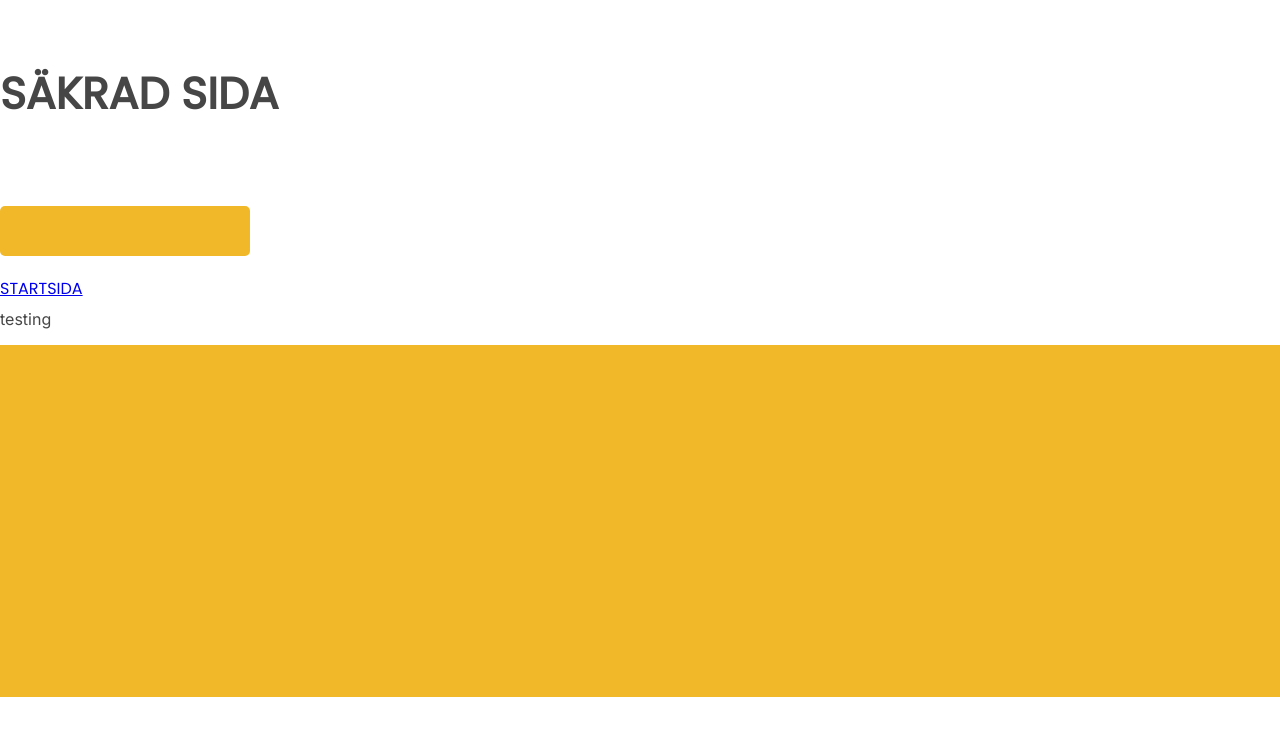
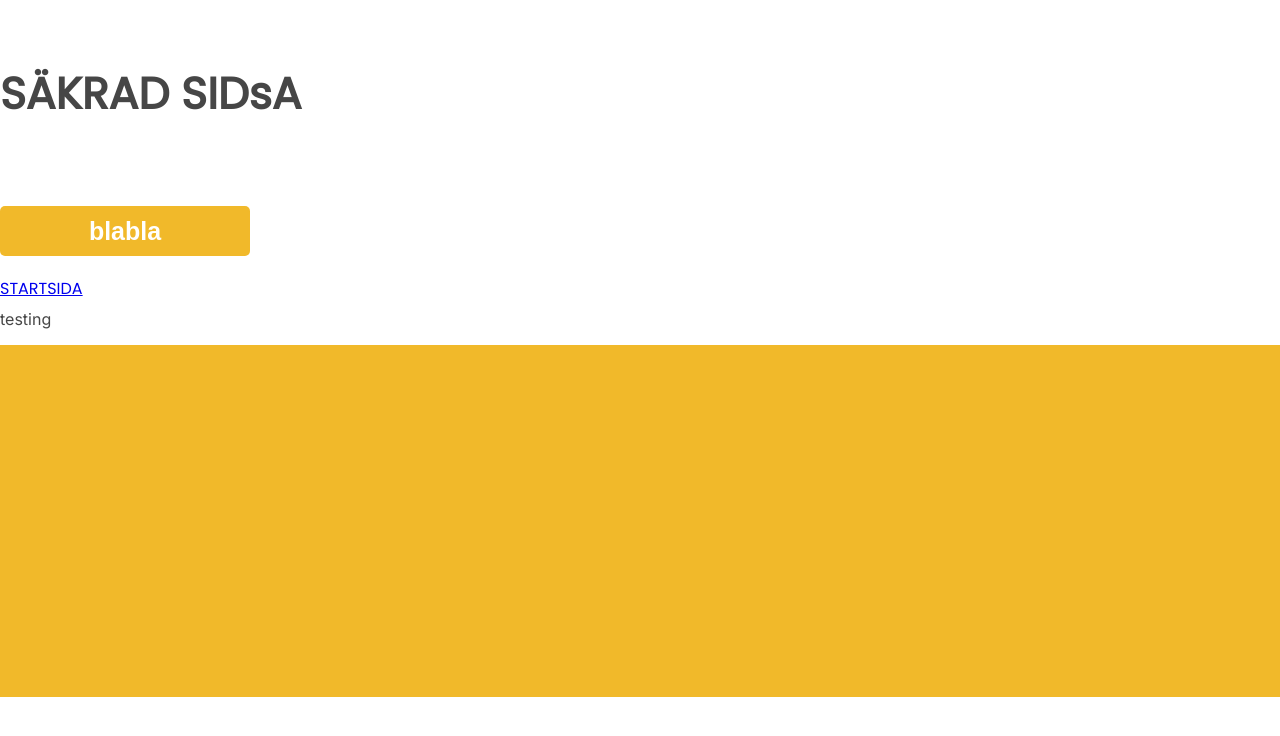
Before and after one commit to jenniferchristine/part2-frontend, a website built with Parcel: page src/admin.html in a window 1280 px wide. Shown: the top 736 px of the page. Built offline with nearby package versions, Linux system fonts and the light colour scheme.

Commit message:
still trying to do testing by rebuilding and adding test data on page to see if it updates

```diff
--- a/src/admin.html
+++ b/src/admin.html
@@ -18,8 +18,8 @@
     </header>
 
     <main>
-        <h1>SÄKRAD SIDA</h1>
-        <button id="LOGGA UT" class="button button--primary"></button>
+        <h1>SÄKRAD SIDsA</h1>
+        <button id="LOGGA UT" class="button button--primary">blabla</button>
         <a href="index">STARTSIDA</a>
         <p>testing</p>
     </main>
```
